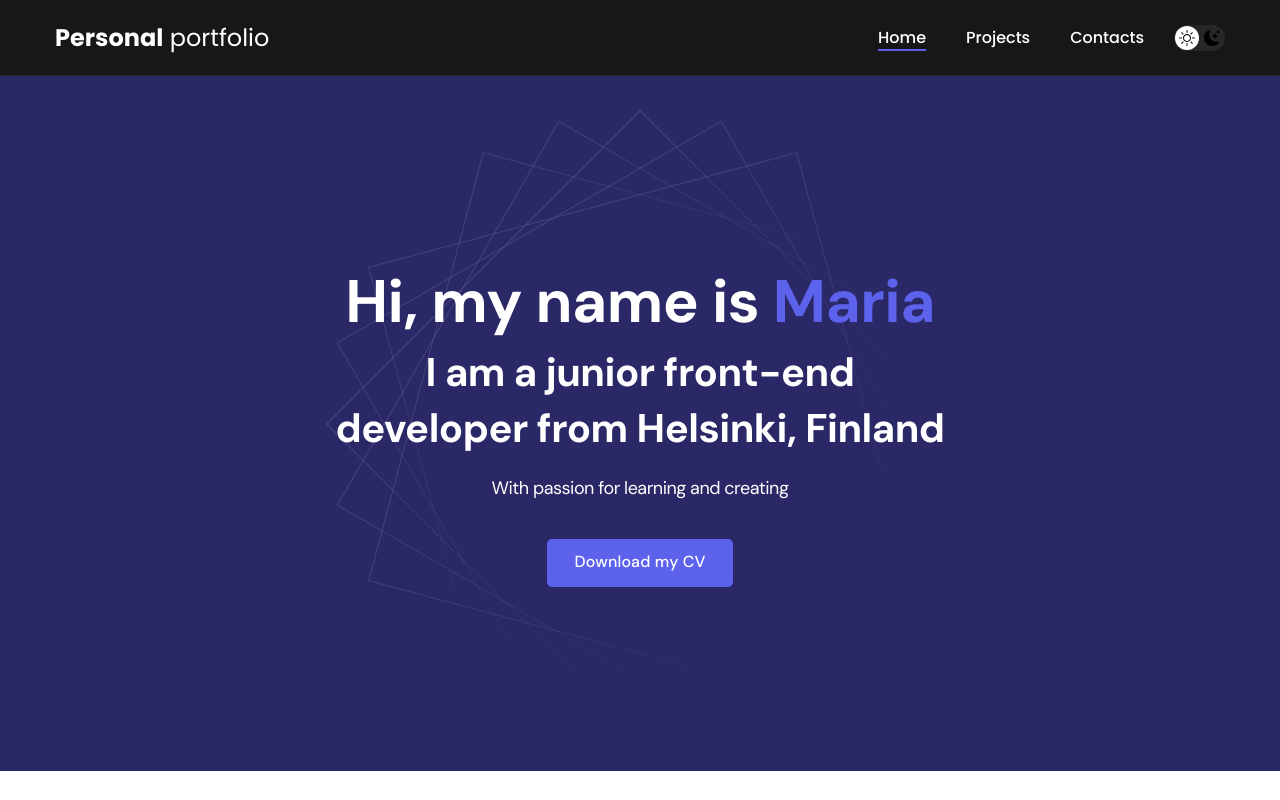
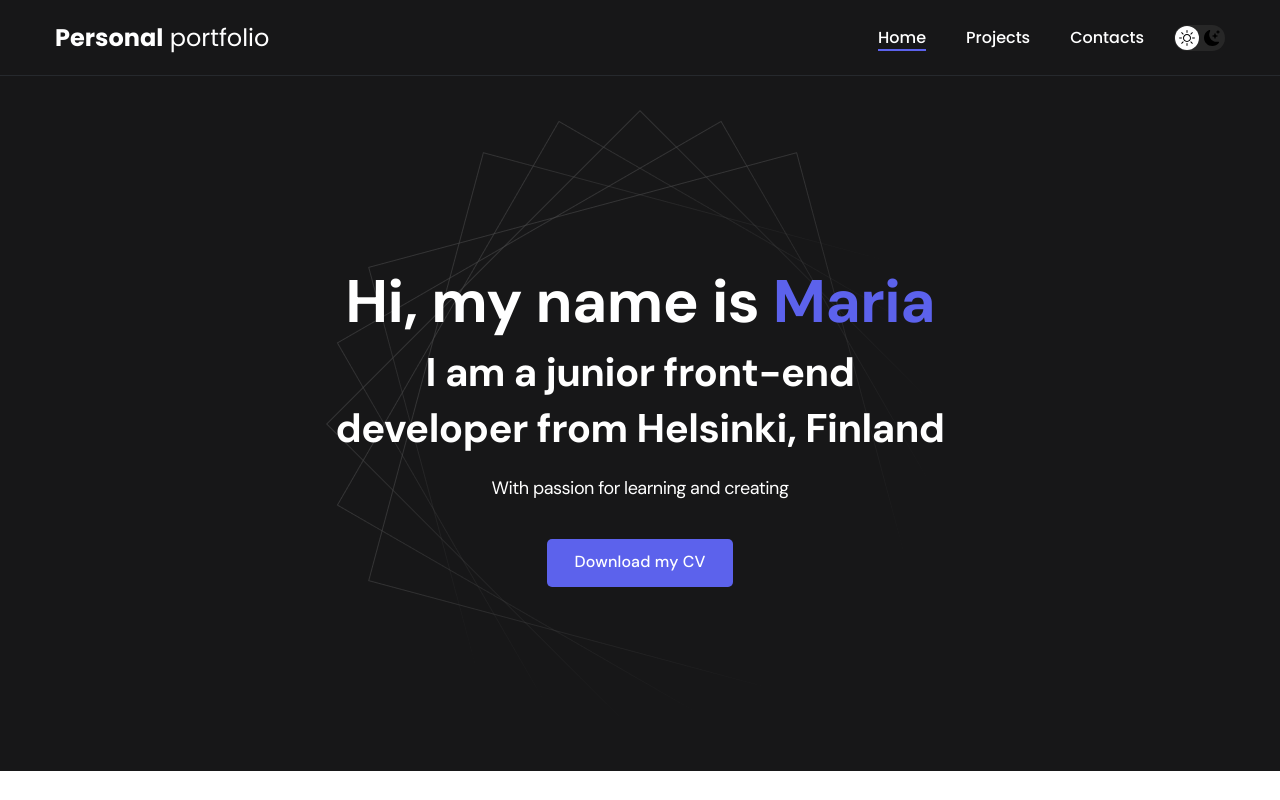
Before and after one commit to mariapokryshkina/personal_portfolio, a React (Create React App) app: page / in a window 1280 px wide. Shown: the top 800 px of the page. Built offline with nearby package versions, Linux system fonts and the light colour scheme.

Commit message:
header style changed

```diff
--- a/src/components/header/style.css
+++ b/src/components/header/style.css
@@ -8,7 +8,7 @@
     justify-content: center;
     align-items: center;
 
-    background-color: #2A2866;
+    background-color: var(--header-bg);
     background-image: url('./../../img/header-bg.png');
     background-repeat: no-repeat;
     background-size: auto;
```
